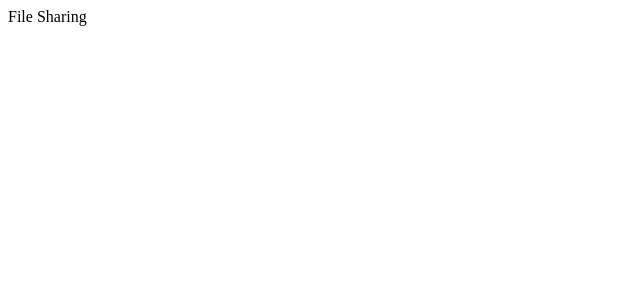
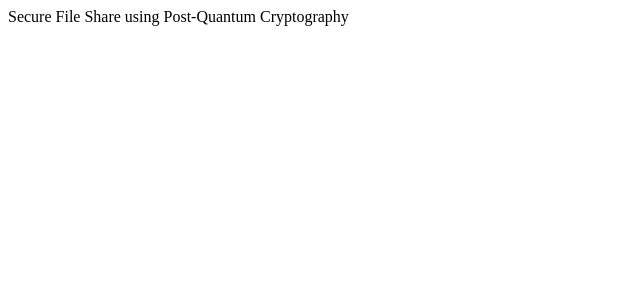
Before and after one commit to ns-krishnakodali/q-file-share, a Next.js app in the folder q-file-share-ui/: page / in a window 1280 px wide. Shown: the top 300 px of the page, without its empty margins (0-640 px from the left). Built offline with nearby package versions, Linux system fonts and the light colour scheme.

Commit message:
New: Add login and sign-up page placeholders

```diff
--- a/q-file-share-ui/src/app/layout.tsx
+++ b/q-file-share-ui/src/app/layout.tsx
@@ -21,4 +21,4 @@ export default function RootLayout({
       </body>
     </html>
   );
-}
+};
--- a/q-file-share-ui/src/app/page.tsx
+++ b/q-file-share-ui/src/app/page.tsx
@@ -1,9 +1,11 @@
 import styles from "./page.module.css";
 
-export default function Home() {
+const Home = () => {
   return (
     <div className={styles.page}>
-      File Sharing
+      Secure File Share using Post-Quantum Cryptography
     </div>
   );
-}
+};
+
+export default Home;
```
Also changed, not shown: q-file-share-ui/src/app/login/page.tsx (added, +7 -0 lines), q-file-share-ui/src/app/sign-up/page.tsx (added, +7 -0 lines).
